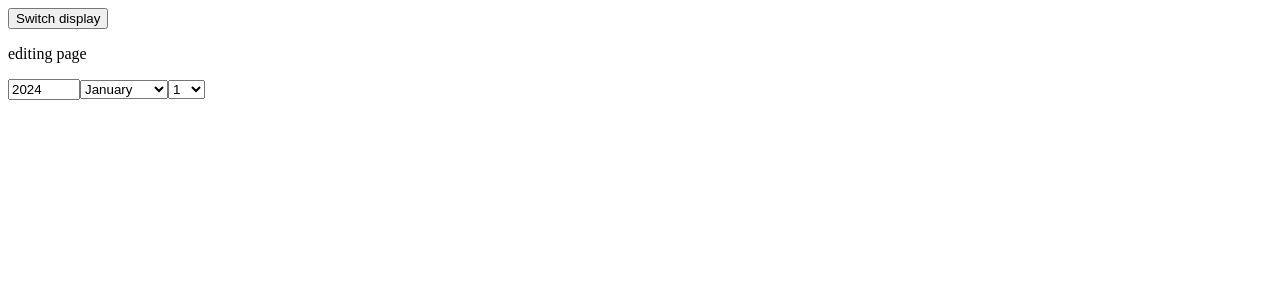
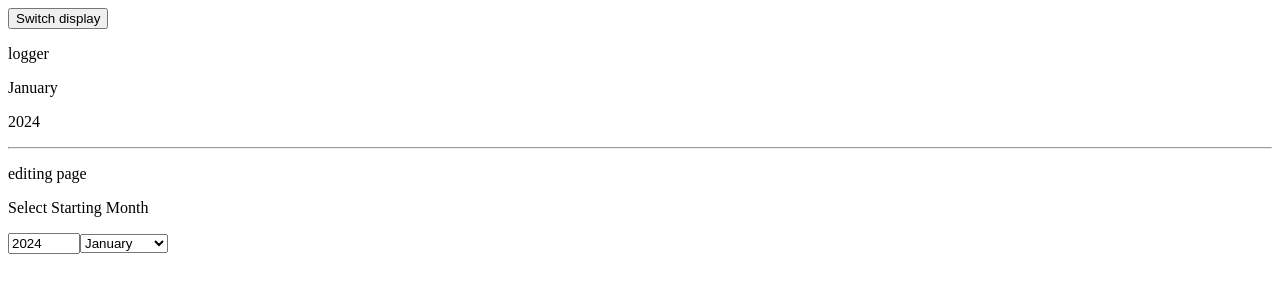
Before and after one commit to Subhavich/doc-sche, a React (Vite) app: page / in a window 1280 px wide. Shown: the top 300 px of the page. Built offline with nearby package versions, Linux system fonts and the light colour scheme.

Commit message:
add starting date input field

```diff
--- a/src/App.jsx
+++ b/src/App.jsx
@@ -33,64 +33,51 @@ const months = [
 ];
 
 export function EditingPage() {
-  const [config, setConfig] = useState();
+  const currentYear = new Date().getFullYear();
+  const [config, setConfig] = useState({
+    scheduleStart: { year: currentYear, month: months[0] },
+    doctors: [],
+  });
 
-  const getDaysInMonth = (month, year) => {
-    const monthIndex = months.indexOf(month); // Get the month index (0-11)
-    return new Date(year, monthIndex + 1, 0).getDate(); // Calculate days in the month
+  const handleMonthChange = (e) => {
+    setConfig((pv) => {
+      const newMonthValue = e.target.value;
+      return {
+        ...pv,
+        scheduleStart: { ...pv.scheduleStart, month: newMonthValue },
+      };
+    });
   };
 
-  const currentYear = new Date().getFullYear();
-
-  const [selectedYear, setSelectedYear] = useState(currentYear);
-  const [selectedMonth, setSelectedMonth] = useState(months[0]);
-  const [days, setDays] = useState(getDaysInMonth(months[0], currentYear));
-
-  const handleYearChange = (event) => {
-    const year = parseInt(event.target.value, 10) || currentYear;
-    setSelectedYear(year);
-    setDays(getDaysInMonth(selectedMonth, year));
+  const handleYearChange = (e) => {
+    setConfig((pv) => {
+      const newYearValue = e.target.value;
+      return {
+        ...pv,
+        scheduleStart: { ...pv.scheduleStart, year: newYearValue },
+      };
+    });
   };
-
-  const handleMonthChange = (event) => {
-    const month = event.target.value;
-    setSelectedMonth(month);
-    setDays(getDaysInMonth(month, selectedYear));
-  };
-
   return (
     <>
+      <p>logger</p>
+      <p>{config.scheduleStart.month}</p> <p>{config.scheduleStart.year}</p>
+      <hr />
       <p>editing page</p>
-
+      <p>Select Starting Month</p>
       {/* Year Input */}
       <input
         type="number"
-        value={selectedYear}
-        onChange={handleYearChange}
         min="1900"
         max="2100"
-        placeholder="Year"
-        className="p-2 border rounded"
+        value={config.scheduleStart.year}
+        onChange={handleYearChange}
       />
-
       {/* Month Dropdown */}
-      <select
-        onChange={handleMonthChange}
-        value={selectedMonth}
-        className="p-2 border rounded ml-2"
-      >
+      <select value={config.scheduleStart.month} onChange={handleMonthChange}>
         {months.map((month, index) => (
           <option key={index} value={month}>
             {month}
-          </option>
-        ))}
-      </select>
-
-      {/* Day Dropdown */}
-      <select className="p-2 border rounded ml-2">
-        {Array.from({ length: days }, (_, index) => (
-          <option key={index} value={index + 1}>
-            {index + 1}
           </option>
         ))}
       </select>
```
